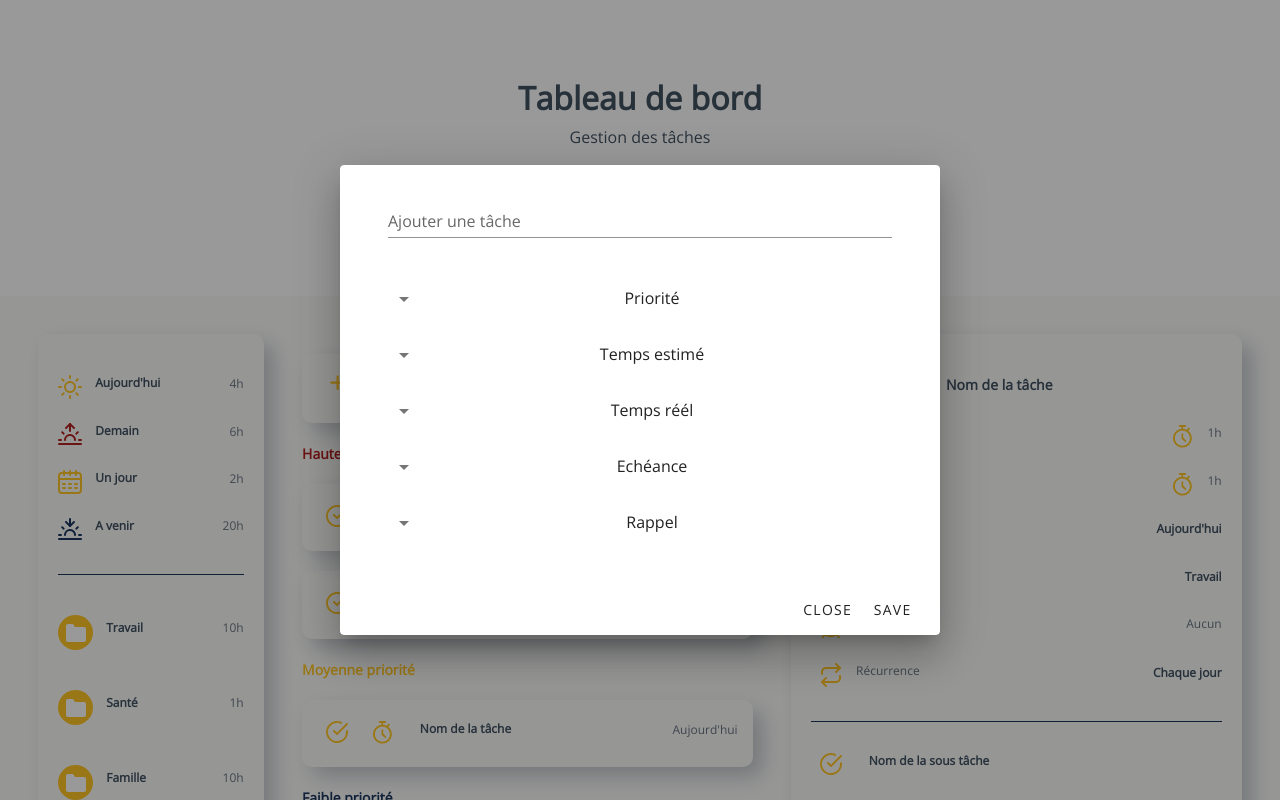
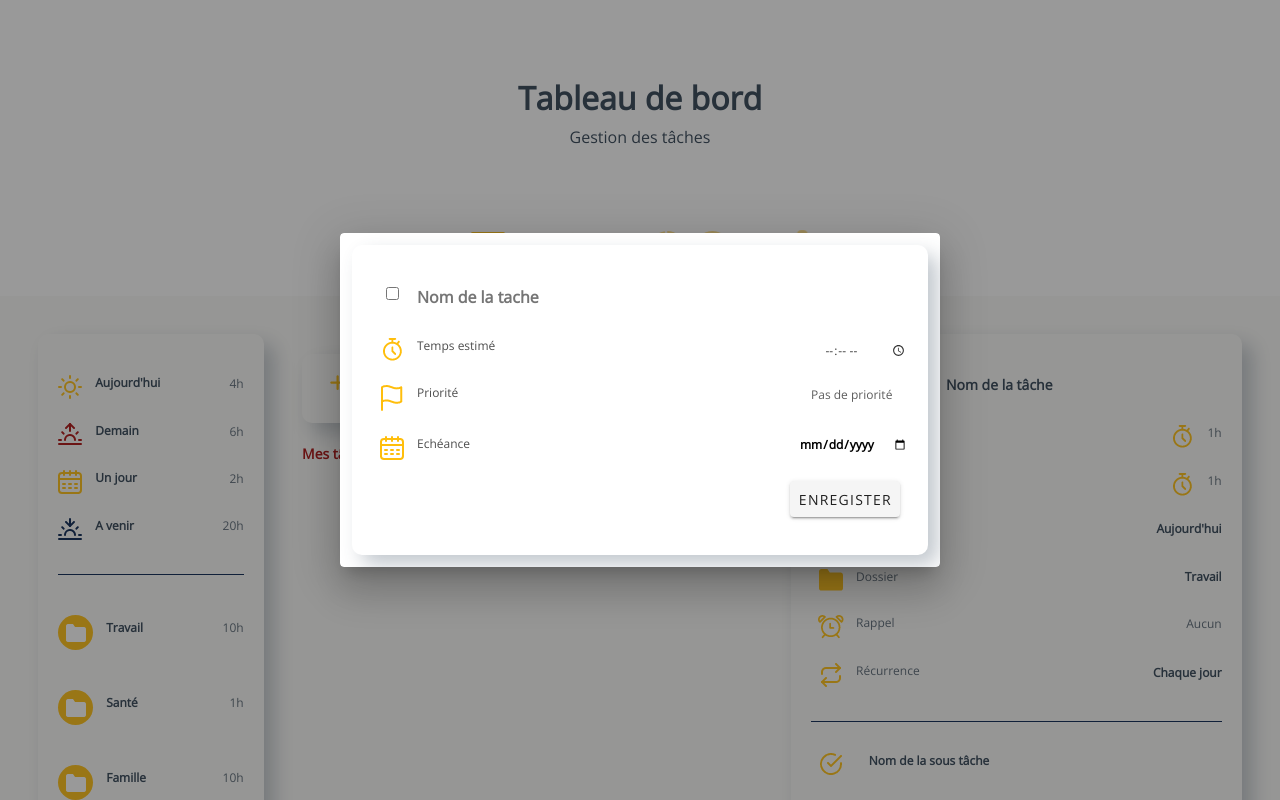
Before and after one commit to BENHASSENA/timebourse, a Vue app: page / in a window 1280 px wide. Both pictures are taken after a click on the link "Ajouter une tâche". Shown: the top 800 px of the page. Built offline with nearby package versions, Linux system fonts and the light colour scheme.

Commit message:
boucle tache ok

```diff
--- a/package.json
+++ b/package.json
@@ -8,6 +8,7 @@
     "lint": "vue-cli-service lint"
   },
   "dependencies": {
+    "@mdi/js": "^5.9.55",
     "axios": "^0.21.1",
     "core-js": "^3.6.5",
     "vue": "^2.6.11",
--- a/src/assets/scss/_layout.scss
+++ b/src/assets/scss/_layout.scss
@@ -52,7 +52,10 @@ header {
 
     img{
       width: 35px;
+    }
 
+    .en-cours{
+      opacity:0.5;
     }
   }
 
--- a/src/store/index.js
+++ b/src/store/index.js
@@ -27,49 +27,56 @@ const url = 'http://localhost:8000/api/user';
 const store = new Vuex.Store({
   state: {
     userProfile: {},
+    userTask:[],
     posts: [],
-    createTaskForm: {},
   },
   mutations: {
-    setUserProfile(state, val) {
+    enregistementUtilisateur(state, val) {
       state.userProfile = val
     },
     setPosts(state, val) {
       state.posts = val
     },
-    setCreateTaskForm(state, val) {
-      state.createTaskForm = val
+    setUserTask(state, val) {
+      state.userTask = val
     }
+
   },
   actions: {
-    async login({ dispatch }, loginForm) {
+    async login({ dispatch, commit }, loginForm) {
       // const {user} = await fb.auth.signInWithEmailAndPassword(form.email, form.password)
       // // fetch user profile and set in state
-      // dispatch('fetchUserProfile', user)
+      // dispatch('traitementUtilisateur', user)
 
       axios.post(url+'/connexion', {
         email: loginForm.email,
         password: loginForm.password
       })
       .then(function (response) {
-        console.log(response);
-        dispatch('fetchUserProfile', response);
+        console.log(response.data._id, "response.data");
+        dispatch('traitementUtilisateur', response.data._id);
+        axios.post(url+'/usertask',{
+          id: response.data._id,
+        })
+        .then(function(response){
+          console.log(response,"tache utilisateur");
+          commit ('setUserTask', response.data);
+        });
       })
       .catch(function (error) {
         console.log(error);
       });
 
     },
-    async fetchUserProfile({ commit }, user) {
+    async traitementUtilisateur({ commit }, user) {
 
-      commit('setUserProfile', user)
+      commit('enregistementUtilisateur', user)
 
       // change route to dashboard
       if (router.currentRoute.path === '/connexion') {
         router.push('/')
       }
     },
-
     signupStore({ dispatch }, form) {
       axios.post(url+'/register', {
         username: form.username,
@@ -78,19 +85,36 @@ const store = new Vuex.Store({
       })
       .then(function (response) {
         console.log(response);
-        dispatch('fetchUserProfile', response);
+        dispatch('traitementUtilisateur', response);
       })
       .catch(function (error) {
         console.log(error);
       });
 
     },
+    async createTaskStore({ dispatch, state }, createTaskForm) {
+      createTaskForm.id = state.userProfile._id
+      console.log(createTaskForm)
 
-    async createTaskStore({ state, commit }, createTaskForm) {
-      await createTaskForm();
+      axios.post(url+'/addtask', createTaskForm)
+      .then(function (response) {
+        console.log(response);
+      })
+      .catch(function (error) {
+        console.log(error);
+      });
+    },
+    async deleteTaskStore({dispatch, commit},createTaskForm){
 
+      axios.delete(url+'/delete', {})
+      .then(function (response) {
+        console.log(response, "tache utilisateur");
+
+      })
+
+      // commit('setUserTask', {})
+      // router.push('/connexion')
     },
-
     async logout({ commit }, loginForm) {
       // await fb.auth.signOut()
 
@@ -98,7 +122,7 @@ const store = new Vuex.Store({
       axios.post(url+'/logout', {
 
       })
-      commit('setUserProfile', {})
+      commit('enregistementUtilisateur', {})
       router.push('/connexion')
     },
     async createPost({ state, commit }, post) {
@@ -138,7 +162,7 @@ const store = new Vuex.Store({
       //   title: user.title
       // })
 
-      // dispatch('fetchUserProfile', { uid: userId })
+      // dispatch('traitementUtilisateur', { uid: userId })
 
       // // update all posts by user
       // const postDocs = await fb.postsCollection.where('userId', '==', userId).get()
--- a/src/views/Dashboard.vue
+++ b/src/views/Dashboard.vue
@@ -1,7 +1,9 @@
 <template>
   <div id="dashboard">
+    <!-- titre du dashboard -->
     <h1 class="title1">Tableau de bord</h1>
     <p class="title2">Gestion des tâches</p>
+    <!-- barre de navigation du dashboard -->
     <div class="navbaruser">
       <li>
         <router-link to="/dashboard">
@@ -10,40 +12,41 @@
       </li>
       <li>
         <router-link to="/tasks">
-          <img src="../assets/images/picto-tasks.png" alt="picto-tasks"/>
+          <img class="en-cours" src="../assets/images/picto-tasks.png" alt="picto-tasks"/>
         </router-link>
       </li>
       <li>
         <router-link to="/activities">
-          <img src="../assets/images/picto-activities.png" alt="picto-activities"/>
+          <img class="en-cours" src="../assets/images/picto-activities.png" alt="picto-activities"/>
         </router-link>
       </li>
       <li>
         <router-link to="/statistiques">
-          <img src="../assets/images/picto-statistiques.png" alt="picto-statistiques"/>
+          <img class="en-cours" src="../assets/images/picto-statistiques.png" alt="picto-statistiques"/>
         </router-link>
       </li>
       <li>
         <router-link to="/rapports">
-          <img src="../assets/images/picto-rapports.png" alt="picto-rapports"/>
+          <img class="en-cours" src="../assets/images/picto-rapports.png" alt="picto-rapports"/>
         </router-link>
       </li>
       <li>
         <router-link to="/objectifs">
-          <img src="../assets/images/picto-goals.png" alt="picto-goals"/>
+          <img class="en-cours" src="../assets/images/picto-goals.png" alt="picto-goals"/>
         </router-link>
       </li>
       <li>
         <router-link to="/compte">
-          <img src="../assets/images/picto-compte.png" alt="picto-compte"/>
+          <img class="en-cours" src="../assets/images/picto-compte.png" alt="picto-compte"/>
         </router-link>
       </li>
       <li>
         <router-link to="/settings">
-          <img src="../assets/images/picto-settings.png" alt="picto-settings"/>
+          <img class="en-cours" src="../assets/images/picto-settings.png" alt="picto-settings"/>
         </router-link>
       </li>
     </div>
+    <!-- contenu du dashboard -->
     <div class="containerboard">
       <div class="boxleft">
         <div class="programme">
@@ -139,67 +142,21 @@
         </div>
 
         <div class="titlepriority">
-          <p class="priorityred">Haute priorité</p>
+          <p class="priorityred">Mes tâches</p>
         </div>
-        <div class="programme2">
+        <div  v-for="(task, i) in userTask" :key="i" class="programme2">
           <div class="task">
             <div class="boxtime">
               <span class="picto"><img src="../assets/images/picto-check.png" alt="picto-check"/></span>
-              <span class="picto"><img src="../assets/images/picto-chrono.png" alt="picto-chrono"/></span>
-              <p class="titleprogramme">Nom de la tâche</p>
+              <p class="titleprogramme">{{task.nameTask}}</p>
             </div>
-            <p class="totaltime">Aujourd'hui</p>
+            <p class="totaltime">
+            <v-icon @click="toggleFormulaire(task)">{{ icons.mdiPencil }}</v-icon>
+            <v-icon @click="supprimer()">{{ icons.mdiDelete }}</v-icon>
+            </p>
           </div>
         </div>
-        <div class="programme2">
-          <div class="task">
-            <div class="boxtime">
-              <span class="picto"><img src="../assets/images/picto-check.png" alt="picto-check"/></span>
-              <span class="picto"><img src="../assets/images/picto-chrono.png" alt="picto-chrono"/></span>
-              <p class="titleprogramme">Nom de la tâche</p>
-            </div>
-            <p class="totaltime">Aujourd'hui</p>
-          </div>
-        </div>
-        <div class="titlepriority">
-          <p class="priorityyellow">Moyenne priorité</p>
-        </div>
-        <div class="programme2">
-          <div class="task">
-            <div class="boxtime">
-              <span class="picto"><img src="../assets/images/picto-check.png" alt="picto-check"/></span>
-              <span class="picto"><img src="../assets/images/picto-chrono.png" alt="picto-chrono"/></span>
-              <p class="titleprogramme">Nom de la tâche</p>
-            </div>
-            <p class="totaltime">Aujourd'hui</p>
-          </div>
-        </div>
-        <div class="titlepriority">
-          <p class="prioritybleu">Faible priorité</p>
-        </div>
-        <div class="programme2">
-          <div class="task">
-            <div class="boxtime">
-              <span class="picto"><img src="../assets/images/picto-check.png" alt="picto-check"/></span>
-              <span class="picto"><img src="../assets/images/picto-chrono.png" alt="picto-chrono"/></span>
-              <p class="titleprogramme">Nom de la tâche</p>
-            </div>
-            <p class="totaltime">Aujourd'hui</p>
-          </div>
-        </div>
-        <div class="titlepriority">
-          <p class="prioritygrey">Pas de priorité</p>
-        </div>
-        <div class="programme2">
-          <div class="task">
-            <div class="boxtime">
-              <span class="picto"><img src="../assets/images/picto-check.png" alt="picto-check"/></span>
-              <span class="picto"><img src="../assets/images/picto-chrono.png" alt="picto-chrono"/></span>
-              <p class="titleprogramme">Nom de la tâche</p>
-            </div>
-            <p class="totaltime">Aujourd'hui</p>
-          </div>
-        </div>
+
       </div>
 
       <div class="boxright">
@@ -275,16 +232,13 @@
             </div>
           </div>
         </div>
-
-
       </div>
     </div>
-
-
+    <!-- utilisation du composant Componantmodal -->
     <transition name="fade">
       <CommentModal v-if="showCommentModal" :post="selectedPost" @close="toggleCommentModal()"></CommentModal>
     </transition>
-
+    <!-- creation d'un post -->
     <section>
       <div class="col1">
         <div class="profile">
@@ -317,7 +271,6 @@
         </div>
       </div>
     </section>
-
     <!-- full post modal -->
     <transition name="fade">
       <div v-if="showPostModal" class="p-modal">
@@ -342,190 +295,105 @@
         </div>
       </div>
     </transition>
-
+    <!-- formulaire de la pop up -->
     <v-dialog
             v-model="dialog"
             max-width="600px"
     >
       <v-card>
-        <v-card-text>
           <v-container>
+            <div class="programme">
+              <div class="task">
+                <div class="boxtime">
+                  <span class="picto"><input type="checkbox"></span>
+                  <p class="titleprogrammeboxright">
                   <!-- Nom de la tâche -->
-              <v-col
-                cols="12"
-              >
-                <v-text-field
-                  label="Ajouter une tâche"
-                  required
-                >
-                {{ createTaskForm.nameTask}}
-                </v-text-field>
-              </v-col>
-            <!--  Priorité -->
-              <v-list-group
-                  no-action
-                  sub-group
-                >
-                  <template v-slot:activator>
-                    <v-list-item-content>
-                      <v-list-item-title>Priorité</v-list-item-title>
-                    </v-list-item-content>
-                  </template>
-
-                  <v-list-item
-                    v-for="([title], i) in cruds"
-                    :key="i"
-                    link
-                  >
-                    <v-list-item-title v-text="title"></v-list-item-title>
-
-                  </v-list-item>
-              </v-list-group>
-             <!-- Temps estimé -->
-              <v-list-group
-                      no-action
-                      sub-group
-                    >
-                      <template v-slot:activator>
-                        <v-list-item-content>
-                          <v-list-item-title>Temps estimé</v-list-item-title>
-                        </v-list-item-content>
-                      </template>
-                        <v-time-picker
-                        v-model="time"
-                        dark
-                        class="mt-4"
-                        format="24hr"
-                        scrollable>
-                        </v-time-picker>
-
-              </v-list-group>
-             <!-- Temps réél -->
-              <v-list-group
-                      no-action
-                      sub-group
-                    >
-                      <template v-slot:activator>
-                        <v-list-item-content>
-                          <v-list-item-title>Temps réél</v-list-item-title>
-                        </v-list-item-content>
-                      </template>
-                        <v-time-picker
-                        v-model="time"
-                        dark
-                        class="mt-4"
-                        format="24hr"
-                        scrollable>
-                        </v-time-picker>
-
-              </v-list-group>
-             <!-- Echéance -->
-            <v-list-group
-                no-action
-                sub-group
-              >
-                <template v-slot:activator>
-                  <v-list-item-content>
-                    <v-list-item-title>Echéance</v-list-item-title>
-                  </v-list-item-content>
-                </template>
-
-                <v-col
-                  cols="12"
-                  lg="12"
-                >
-                  <v-menu
-                    ref="menu1"
-                    v-model="menu1"
-                    :close-on-content-click="false"
-                    transition="scale-transition"
-                    offset-y
-                    max-width="290px"
-                    min-width="auto"
-                  >
-                    <template v-slot:activator="{ on, attrs }">
-                      <v-text-field
-                        v-model="date"
-                        label="Date"
-                        persistent-hint
-                        prepend-icon="mdi-calendar"
-                        v-bind="attrs"
-                        @blur="date = parseDate(dateFormatted)"
-                        v-on="on"
-                      ></v-text-field>
-                    </template>
-                    <v-date-picker
-                      v-model="date"
-                      no-title
-                      @input="menu1 = false"
-                    ></v-date-picker>
-                  </v-menu>
-                </v-col>
-
-            </v-list-group>
-             <!-- Rappel -->
-            <v-list-group
-                no-action
-                sub-group
-              >
-                <template v-slot:activator>
-                  <v-list-item-content>
-                    <v-list-item-title>Rappel</v-list-item-title>
-                  </v-list-item-content>
-                </template>
-
-                <v-col
-                  cols="12"
-                  lg="12"
-                >
-                  <v-menu
-                    ref="menu1"
-                    v-model="menu1"
-                    :close-on-content-click="false"
-                    transition="scale-transition"
-                    offset-y
-                    max-width="290px"
-                    min-width="auto"
-                  >
-                    <template v-slot:activator="{ on, attrs }">
-                      <v-text-field
-                        v-model="date"
-                        label="Date"
-                        persistent-hint
-                        prepend-icon="mdi-calendar"
-                        v-bind="attrs"
-                        @blur="date = parseDate(dateFormatted)"
-                        v-on="on"
-                      ></v-text-field>
-                    </template>
-                    <v-date-picker
-                      v-model="date"
-                      no-title
-                      @input="menu1 = false"
-                    ></v-date-picker>
-                  </v-menu>
-                </v-col>
-
-            </v-list-group>
-          </v-container>
-        </v-card-text>
+                  <input class="toto" type="text" v-model="createTaskForm.nameTask" placeholder="Nom de la tache"></p>
+                </div>
+              </div>
+              <div class="task">
+                <div class="boxtime">
+                  <span class="picto"><img src="../assets/images/picto-chrono.png" alt="picto-chrono"/></span>
+                <p class="totaltime">Temps estimé</p>
+                </div>
+                <div class="boxtime">
+                  <!-- Durée temps estimé -->
+                  <input class="totaltime" type="time" v-model="createTaskForm.timeEstimateTask" placeholder="Durée de la tache">
+                </div>
+              </div>
+              <div class="task">
+                <div class="boxtime">
+                  <!-- Priorité -->
+                  <span class="picto"><img src="../assets/images/picto-flag.png" alt="picto-flag"/></span>
+                <p class="totaltime">Priorité</p>
+                </div>
+                <div class="boxtime">
+                  <p class="totaltime">
+                    <select class="totaltime" v-model="createTaskForm.priorityTask"  id="priority">
+                      <option value="">Pas de priorité</option>
+                      <option value="1">Faible priorité</option>
+                      <option value="2">Moyenne priorité</option>
+                      <option value="3">Haute priorité</option>
+                  </select>
+                  </p>
+                </div>
+              </div>
+              <div class="task">
+                <div class="boxtime">
+                  <span class="picto"><img src="../assets/images/picto-calendar.png" alt="picto-calendar"/></span>
+                <p class="totaltime">Echéance</p>
+                </div>
+                <p class="titleprogramme">
+                  <!-- Echeance -->
+                  <input type="date" v-model="createTaskForm.echeanceTask" placeholder="echeance de la tache">
+                </p>
+              </div>
               <v-card-actions>
                 <v-spacer></v-spacer>
                 <v-btn
-            color="blue darken-1"
-            text
-            @click="dialog = false"
-          >
-            Close
-          </v-btn>
-          <v-btn
-            color="blue darken-1"
-            text
+                  color="yellow darken-1"
                   @click="dialog = false , createTask()"
                 >
-            Save
+                  Enregister
                 </v-btn>
               </v-card-actions>
+              <!-- <div class="task">
+                <div class="boxtime">
+                  <span class="picto"><img src="../assets/images/picto-dossier-jaune.png" alt="picto-dossier-jaune"/></span>
+                <p class="totaltime">Dossier</p>
+                </div>
+                <p class="titleprogramme">Travail</p>
+              </div>
+              <div class="task">
+                <div class="boxtime">
+                  <span class="picto"><img src="../assets/images/picto-reveil.png" alt="picto-reveil"/></span>
+                <p class="totaltime">Rappel</p>
+                </div>
+                <p class="totaltime">Aucun</p>
+              </div>
+              <div class="task">
+                <div class="boxtime">
+                  <span class="picto"><img src="../assets/images/picto-recurrence.png" alt="picto-recurrence"/></span>
+                <p class="totaltime">Récurrence</p>
+                </div>
+                <p class="titleprogramme">Chaque jour</p>
+              </div>
+              <div class="border"></div>
+              <div class="task">
+                <div class="boxtime">
+                  <span class="picto"><img src="../assets/images/picto-check.png" alt="picto-check"/></span>
+                <p class="titleprogramme">Nom de la sous tâche</p>
+                </div>
+              </div>
+              <div class="border"></div>
+              <div class="task">
+                <div class="boxtime">
+                  <span class="picto"><img src="../assets/images/picto-add.png" alt="picto-check"/></span>
+                <p class="totaltime">Ajouter une sous tâche</p>
+                </div>
+              </div>  -->
+            </div>
+          </v-container>
       </v-card>
     </v-dialog>
 
@@ -536,7 +404,12 @@
 import { mapState } from 'vuex'
 import moment from 'moment'
 import CommentModal from '@/components/CommentModal'
-
+import {
+    mdiPencil,
+    mdiDelete,
+    mdiClockTimeFive,
+    mdiTimer,
+  } from '@mdi/js'
 
 export default {
   components: {
@@ -546,11 +419,11 @@ export default {
     return {
       createTaskForm: {
         nameTask: '',
-        // priorityTask: '',
-        // timeEstimateTask:'',
-        // timeRealTask:'',
-        // echeanceTask:'',
-        // rappelTask:'',
+        priorityTask: '',
+        timeEstimateTask:'',
+        timeRealTask:'',
+        echeanceTask:'',
+        rappelTask:'',
       },
       showFormulaire: false,
       post: {
@@ -574,10 +447,18 @@ export default {
         ['Faible priorité'],
         ['Pas de priorité'],
       ],
+      currentTask:{},
+      icons: {
+        mdiPencil,
+        mdiDelete,
+        mdiClockTimeFive,
+        mdiTimer
+      },
     }
     },
   computed: {
-    ...mapState(['userProfile', 'posts']),
+    ...mapState(['userProfile', 'posts', 'userTask']),
+    // ...mapGetters(['userTask']),
 
   },
   methods: {
@@ -585,19 +466,33 @@ export default {
       console.log('ok bien ajouter');
         this.$store.dispatch('createTaskStore', {
         nameTask: this.createTaskForm.nameTask,
-        // priorityTask: this.createTaskForm.priorityTask,
-        // timeEstimateTask:this.createTaskForm.timeEstimateTask,
-        // timeRealTask:this.createTaskForm.timeRealTask,
-        // echeanceTask:this.createTaskForm.echeanceTask,
-        // rappelTask:this.createTaskForm.rappelTask,
+        priorityTask: this.createTaskForm.priorityTask,
+        timeEstimateTask:this.createTaskForm.timeEstimateTask,
+        timeRealTask:this.createTaskForm.timeRealTask,
+        echeanceTask:this.createTaskForm.echeanceTask,
+        rappelTask:this.createTaskForm.rappelTask,
         })
+    },
+    toggleFormulaire(task){
+      if(task){
+        this.currentTask = task
+        this.createTaskForm.nameTask = task.nameTask
+      }
+      else{
+         this.createTaskForm.nameTask = ""
+      }
+      console.log(task);
+      this.dialog = true
     },
     createPost() {
       this.$store.dispatch('createPost', { content: this.post.content })
       this.post.content = ''
     },
-    toggleFormulaire(){
-      this.dialog = true
+    supprimer(){
+      console.log("effacer");
+       this.$store.dispatch('deleteTaskStore', {
+
+        })
     },
     toggleCommentModal(post) {
       this.showCommentModal = !this.showCommentModal
@@ -646,4 +541,94 @@ export default {
 
 <style lang="scss" scoped>
 
+$error: #ef5777;
+$success: #1abc9c;
+$light: #F5F8FA;
+$medium: #657786;
+$dark: #34495E;
+$white: #fff;
+$rouge: #A90909;
+$bleu: #021F4D;
+$yellow: #FFBE0C;
+$backgroundgrey: #F9F9F7;
+$grey: grey;
+
+
+.toto{
+  font-size: 16px;
+  color: $bleu;
+}
+
+.yellow{
+  color: $yellow;
+}
+    .programme{
+      box-shadow: 10px 10px 20px 0px rgba($dark, 0.3);
+      padding: 30px 20px;
+      border-radius: 10px;
+
+    }
+
+    .time,.task{
+      display: flex;
+      align-items: center;
+      padding: 10px 0px;
+      justify-content: space-between;
+      align-items: center;
+
+      .boxtime{
+        display: flex;
+      }
+      .boxtime2{
+        display: flex;
+        justify-content: left;
+        align-items: center;
+        margin: 10px 0px;
+        width: 100%;
+
+        .circle{
+          background-color: $yellow;
+          width: 35px;
+          height: 35px;
+          border-radius: 50%;
+          display: flex;
+          justify-content: center;
+          align-items: center;
+       }
+      }
+
+      .titleprogramme{
+        margin-left: 0.8rem;
+        font-size: 12px;
+        font-weight: bold;
+      }
+      .titleprogrammeboxright{
+        font-size: 14px;
+        font-weight: bold;
+      }
+
+      .totaltime{
+        display: flex;
+        font-size: 12px;
+        opacity: 80%;
+        z-index: 0;
+      }
+
+      .picto{
+        width: 40px;
+        margin-right:  5px;
+      }
+    }
+    .border{
+      border-top: 1px solid $bleu;
+      width: 100%;
+      margin : 20px  0;
+    }
+
+    .activities{
+      display: flex;
+      justify-content: space-between;
+      max-width: 15rem;
+
+    }
 </style>
```
Also changed, not shown: src/assets/logo.svg (deleted), 1 other file (tests, documents, lock files or other folders). Lines whose indentation alone changed are shown as unchanged.
